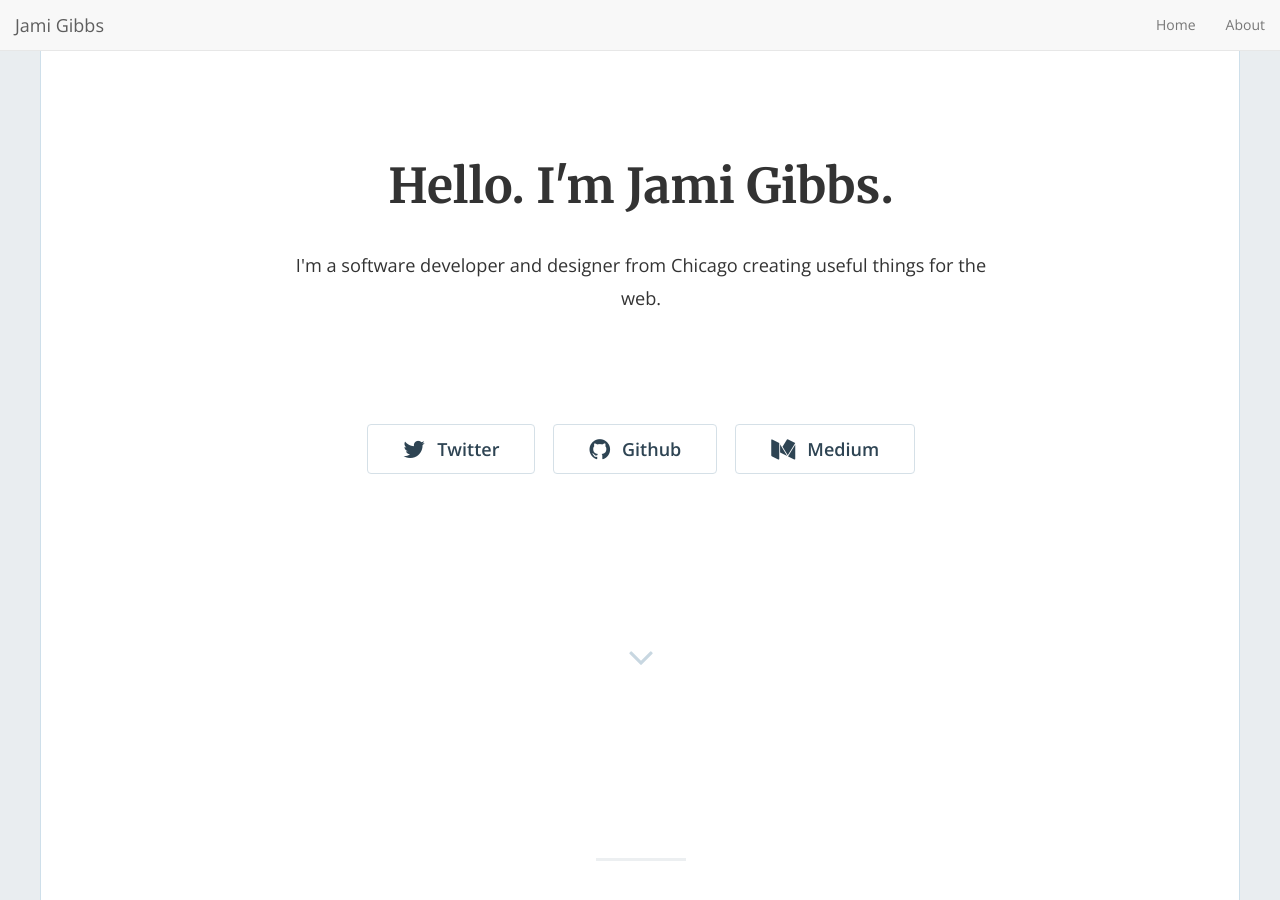
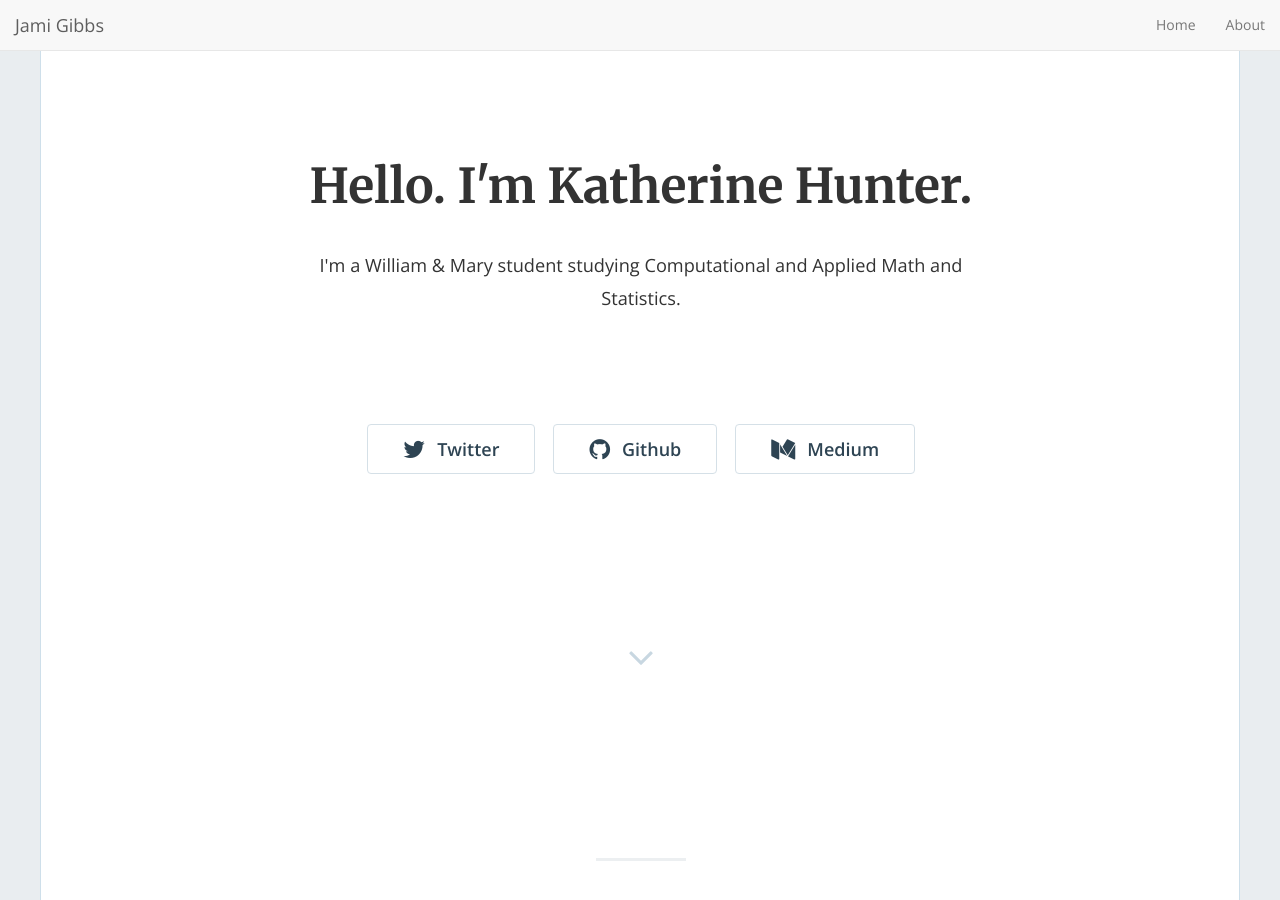
Before and after one commit to kehunter/kehunter.github.io, a Jekyll site: the page built from index.html, in a window 1280 px wide and 900 px high. Built offline with Jekyll 4.4.1, drawn with Linux system fonts in a browser that asks for light colours; nearby versions of some CDN libraries; the list of posts is cut into pages by our own code.

Commit message:
Edited config

```diff
--- a/_config.yml
+++ b/_config.yml
@@ -13,14 +13,12 @@
 # you will see them accessed via {{ site.title }}, {{ site.email }}, and so on.
 # You can create any custom variable you would like, and they will be accessible
 # in the templates via {{ site.myvariable }}.
-title: "Hello. I'm Jami Gibbs."
-email: 'jami0821@gmail.com'
-description: "I'm a software developer and designer from Chicago creating useful things for the web."
+title: "Hello. I'm Katherine Hunter."
+email: 'katherineehunter11@gmail.com'
+description: "I'm a William & Mary student studying Computational and Applied Math and Statistics."
 baseurl: "" # the subpath of your site, e.g. /blog
-url: "https://jamigibbs.github.io/phantom" # the base hostname & protocol for your site, e.g. https://example.com
-twitter_username: 'jamigibbs'
-github_username: 'jamigibbs'
-medium_username: 'blog.jamigibbs.com'
+url: "https://kehunter.github.io" # the base hostname & protocol for your site, e.g. https://example.com
+github_username: 'kehunter'
 
 # Build settings
 markdown: kramdown
```
